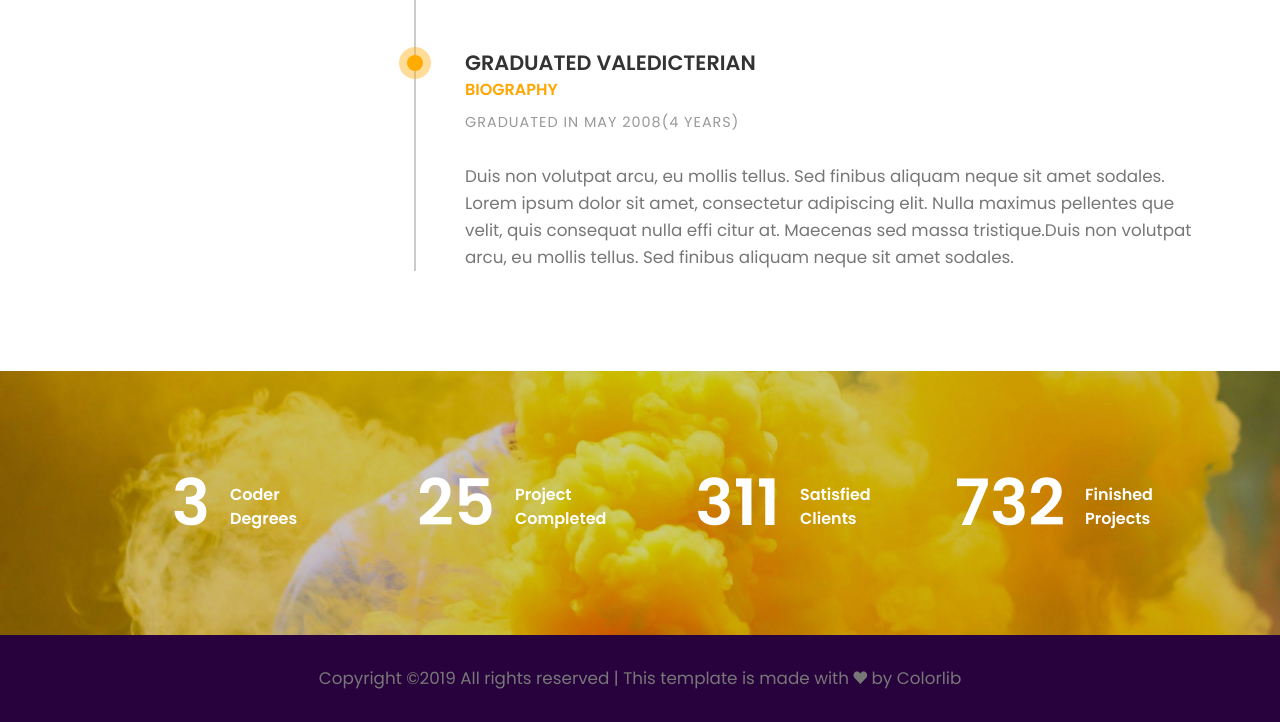
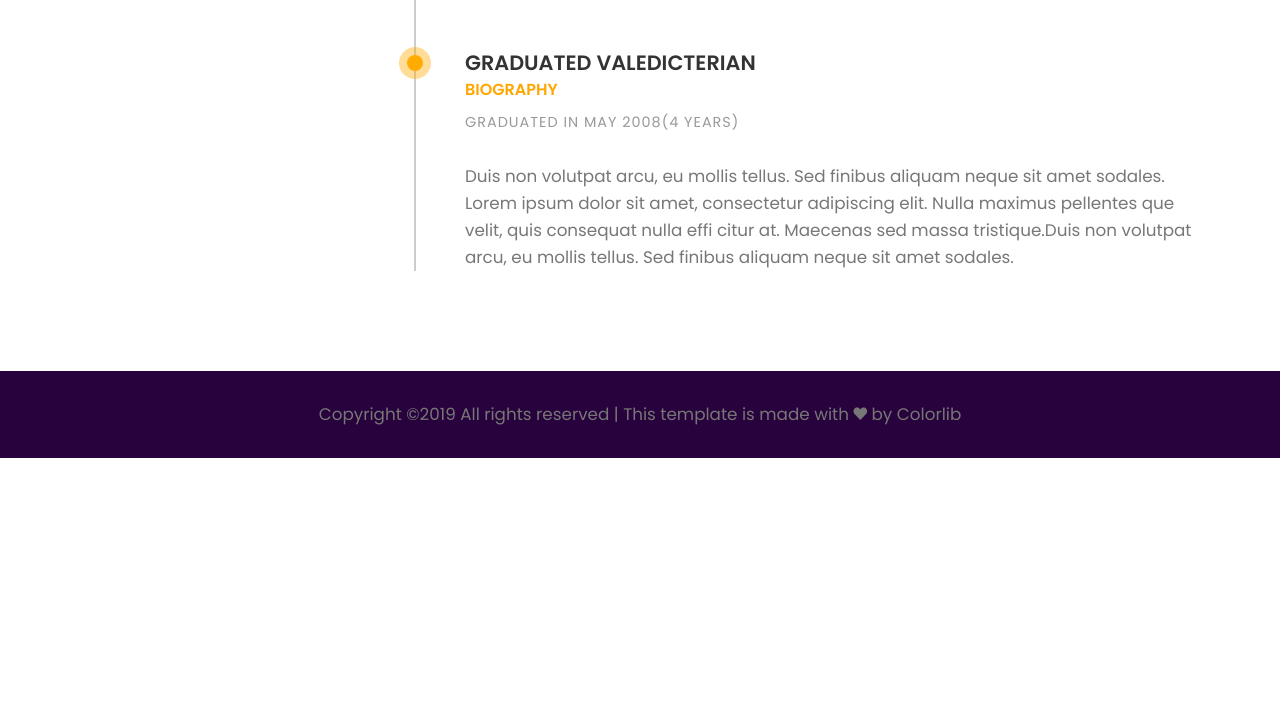
Before and after one commit to LubisiClive/demo-artist-site, a plain HTML site: page docs/index.html in a window 1280 px wide. Shown: the part 4565-5287 px from the top of the page. After the commit the page ends 5023 px from the top, so only its background shows below. Drawn offline with Linux system fonts and the light colour scheme; files whose address does not match are found by name.

Commit message:
REMOVE SECTION

```diff
--- a/docs/index.html
+++ b/docs/index.html
@@ -325,41 +325,6 @@
 
 	</section><!-- about-section -->
 
-	<section class="counter-section" id="counter">
-		<div class="container">
-			<div class="row">
-
-				<div class="col-sm-6 col-md-6 col-lg-3">
-					<div class="counter margin-b-30">
-						<h1 class="title"><b><span class="counter-value" data-duration="400" data-count="3">0</span></b></h1>
-						<h5 class="desc"><b>Coder Degrees</b></h5>
-					</div><!-- counter -->
-				</div><!-- col-md-3-->
-
-				<div class="col-sm-6 col-md-6 col-lg-3">
-					<div class="counter margin-b-30">
-						<h1 class="title"><b><span class="counter-value" data-duration="1400" data-count="25">0</span></b></h1>
-						<h5 class="desc"><b>Project Completed</b></h5>
-					</div><!-- counter -->
-				</div><!-- col-md-3-->
-
-				<div class="col-sm-6 col-md-6 col-lg-3">
-					<div class="counter margin-b-30">
-						<h1 class="title"><b><span class="counter-value" data-duration="700" data-count="311">0</span></b></h1>
-						<h5 class="desc"><b>Satisfied Clients</b></h5>
-					</div><!-- counter -->
-				</div><!-- col-md-3-->
-
-				<div class="col-sm-6 col-md-6 col-lg-3">
-					<div class="counter margin-b-30">
-						<h1 class="title"><b><span class="counter-value" data-duration="2000" data-count="732">0</span></b></h1>
-						<h5 class="desc"><b>Finished Projects</b></h5>
-					</div><!-- margin-b-30 -->
-				</div><!-- col-md-3-->
-
-			</div><!-- row-->
-		</div><!-- container-->
-    </section><!-- counter-section-->
 
 	<footer>
 		<p class="copyright">
```
